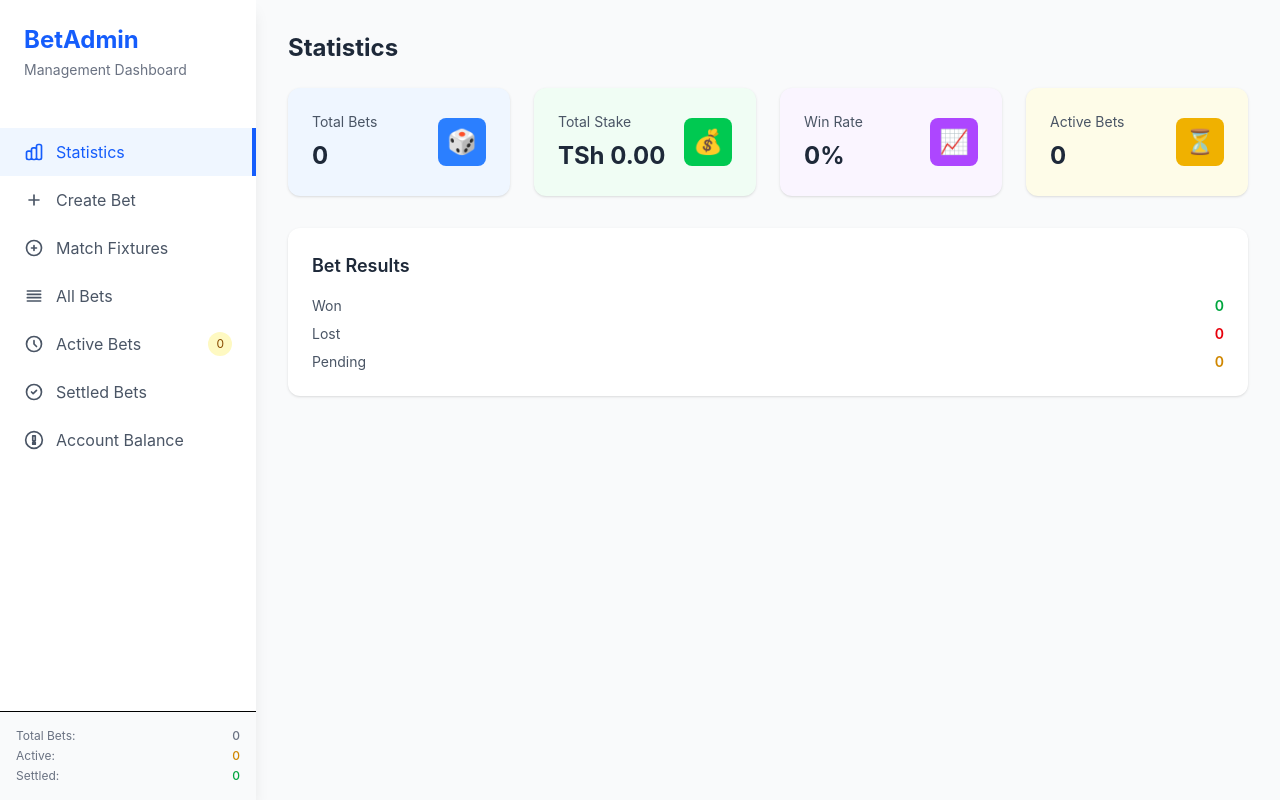
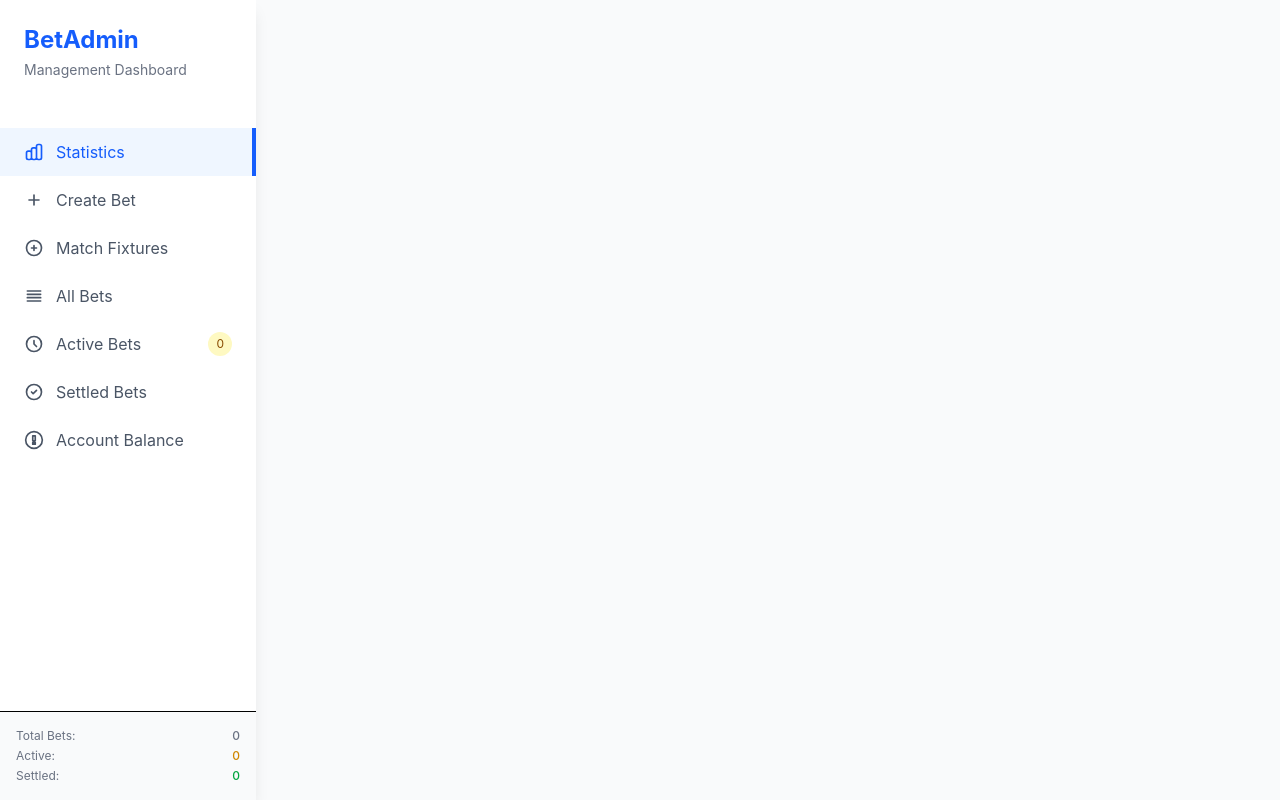
Before and after one commit to messibless/clonebtpawa-admin, a React (Vite) app: page / in a window 1280 px wide. Built offline with nearby package versions, Linux system fonts and the light colour scheme; no server answers.

Commit message:
feat: working with app.jsx in routes

```diff
--- a/src/App.jsx
+++ b/src/App.jsx
@@ -234,7 +234,7 @@ function AppContent() {
 
           {!loading && (
             <Routes>
-              <Route path="/" element={<Statistics bets={bets} onRefresh={handleRefresh} />} />
+              <Route path="/admin-panel/" element={<Statistics bets={bets} onRefresh={handleRefresh} />} />
 
               <Route path="/create" element={
                 <CreateBet API_URL={API_URL} onBetCreated={handleRefresh} />
```
